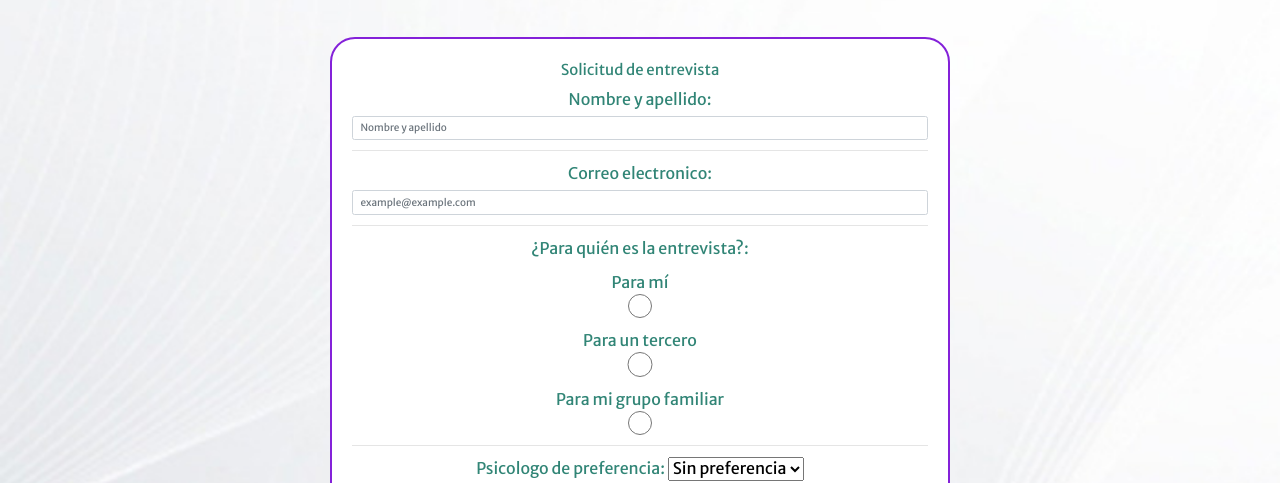
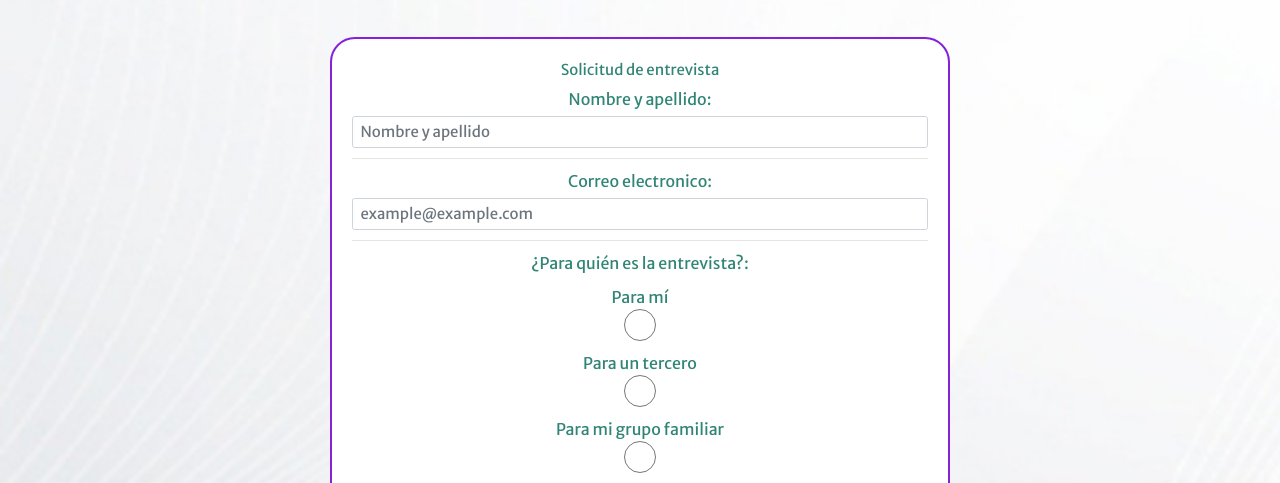
Before and after one commit to leoneltdg/Psicologos, a plain HTML site: page contactenos.html in a window 1280 px wide. Shown: the part 326-809 px from the top of the page. Drawn offline with nearby package versions, Linux system fonts and the light colour scheme.

Commit message:
Add files via upload

```diff
--- a/estilos_css/estilos.css
+++ b/estilos_css/estilos.css
@@ -103,6 +103,9 @@ table tr {
   margin: auto;
   padding: 20px; }
 
+.form-control {
+  font-size: 1.5rem; }
+
 /*pie de pagina*/
 footer {
   text-align: right;
```
